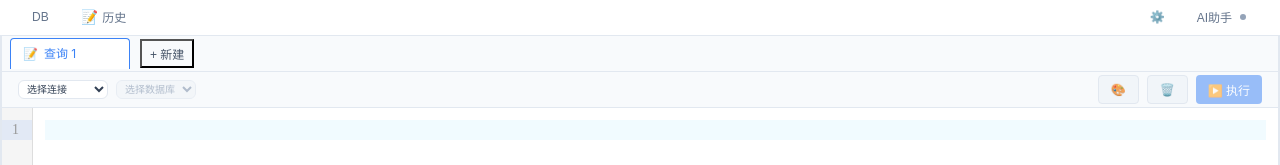
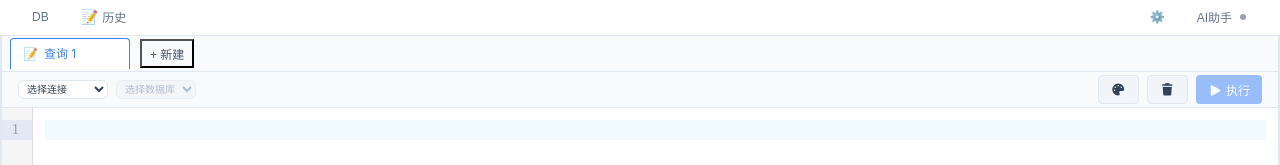
Before and after one commit to misxzaiz/qusc-db, a Vue app: page / in a window 1280 px wide. Shown: the top 165 px of the page. Built offline with nearby package versions, Linux system fonts and the light colour scheme.

Commit message:
feat(SqlEditor): 优化 SQL编辑器的执行和加载状态展示
- 使用 Font Awesome 图标替换纯文本图标，提高视觉效果和可读性
- 在执行和加载状态下添加旋转的 spinner 图标，直观地展示进行中的操作
- 保留向后兼容性，不影响现有功能

```diff
--- a/src/components/workspace/SqlEditor.vue
+++ b/src/components/workspace/SqlEditor.vue
@@ -12,14 +12,14 @@
           @click="formatCurrentSQL"
           :disabled="isFormatting"
         >
-          {{ isFormatting ? '⏳' : '🎨' }}
+          <i :class="isFormatting ? 'fas fa-spinner fa-spin' : 'fas fa-palette'"></i>
         </button>
         <button
           class="btn btn-secondary tooltip"
           data-tooltip="清空编辑器"
           @click="clearEditor"
         >
-          🗑️
+          <i class="fas fa-trash"></i>
         </button>
 
         <button
@@ -28,7 +28,7 @@
           :disabled="!canExecute || isExecuting"
           :title="executeButtonTooltip"
         >
-          {{ executeButtonText }}
+          <span v-html="executeButtonText"></span>
         </button>
       </div>
     </div>
@@ -71,7 +71,7 @@
       <div class="status-right">
         <span class="sql-type-indicator" v-if="sqlStatementType">{{ sqlStatementType }}</span>
         <span v-if="isLoading" class="loading-indicator">
-          ⏳ 加载中...
+          <i class="fas fa-spinner fa-spin"></i> 加载中...
         </span>
       </div>
     </div>
@@ -189,10 +189,10 @@ const currentQueryPreview = computed(() => {
 })
 
 const executeButtonText = computed(() => {
-  if (props.isExecuting) return '⏳ 执行中...'
-  if (hasSelection.value) return '▶️ 执行选中'
-  if (isMultiQuery.value) return '▶️ 执行当前'
-  return '▶️ 执行'
+  if (props.isExecuting) return '<i class="fas fa-spinner fa-spin"></i> 执行中...'
+  if (hasSelection.value) return '<i class="fas fa-play"></i> 执行选中'
+  if (isMultiQuery.value) return '<i class="fas fa-play"></i> 执行当前'
+  return '<i class="fas fa-play"></i> 执行'
 })
 
 const executeButtonTooltip = computed(() => {
```
